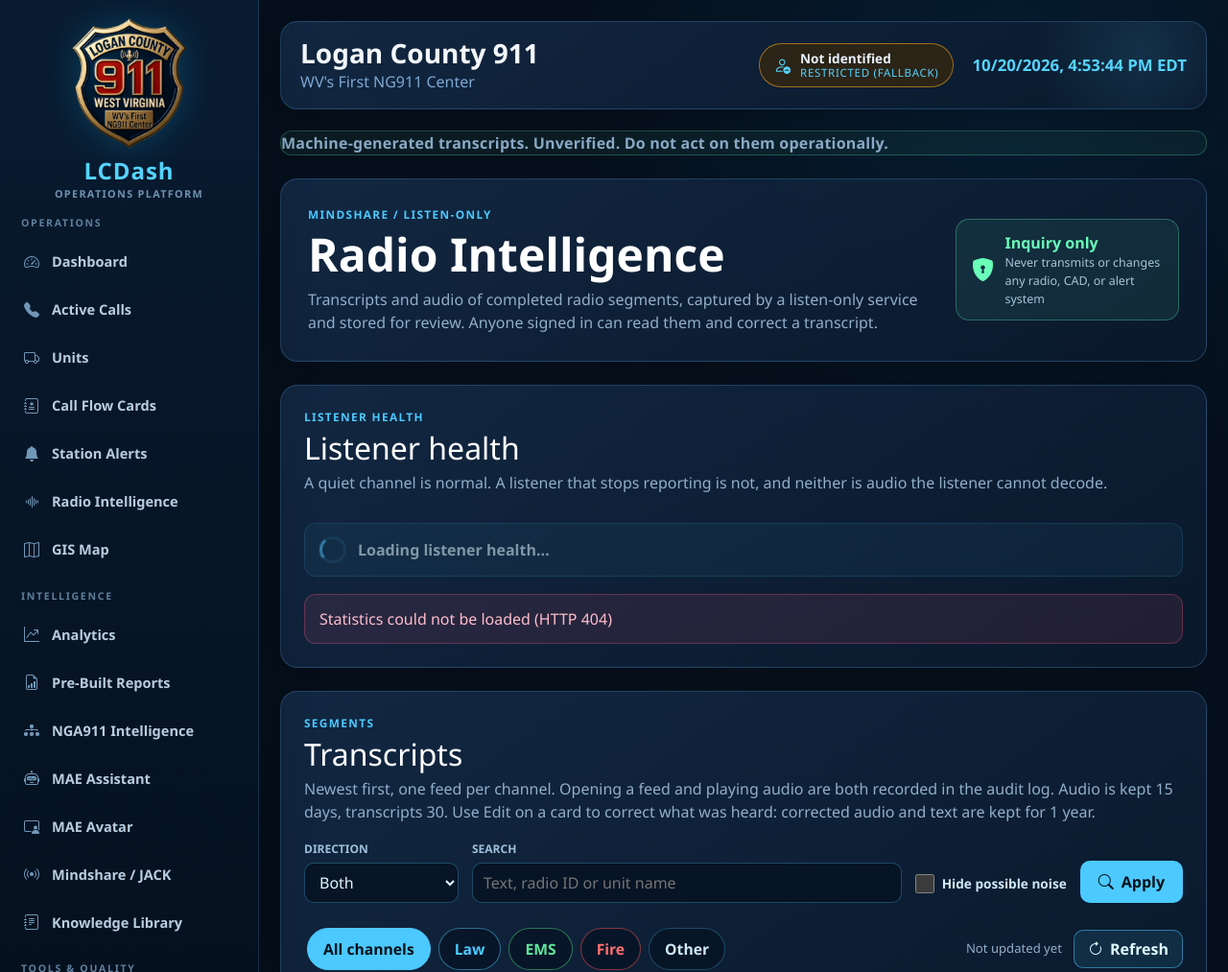
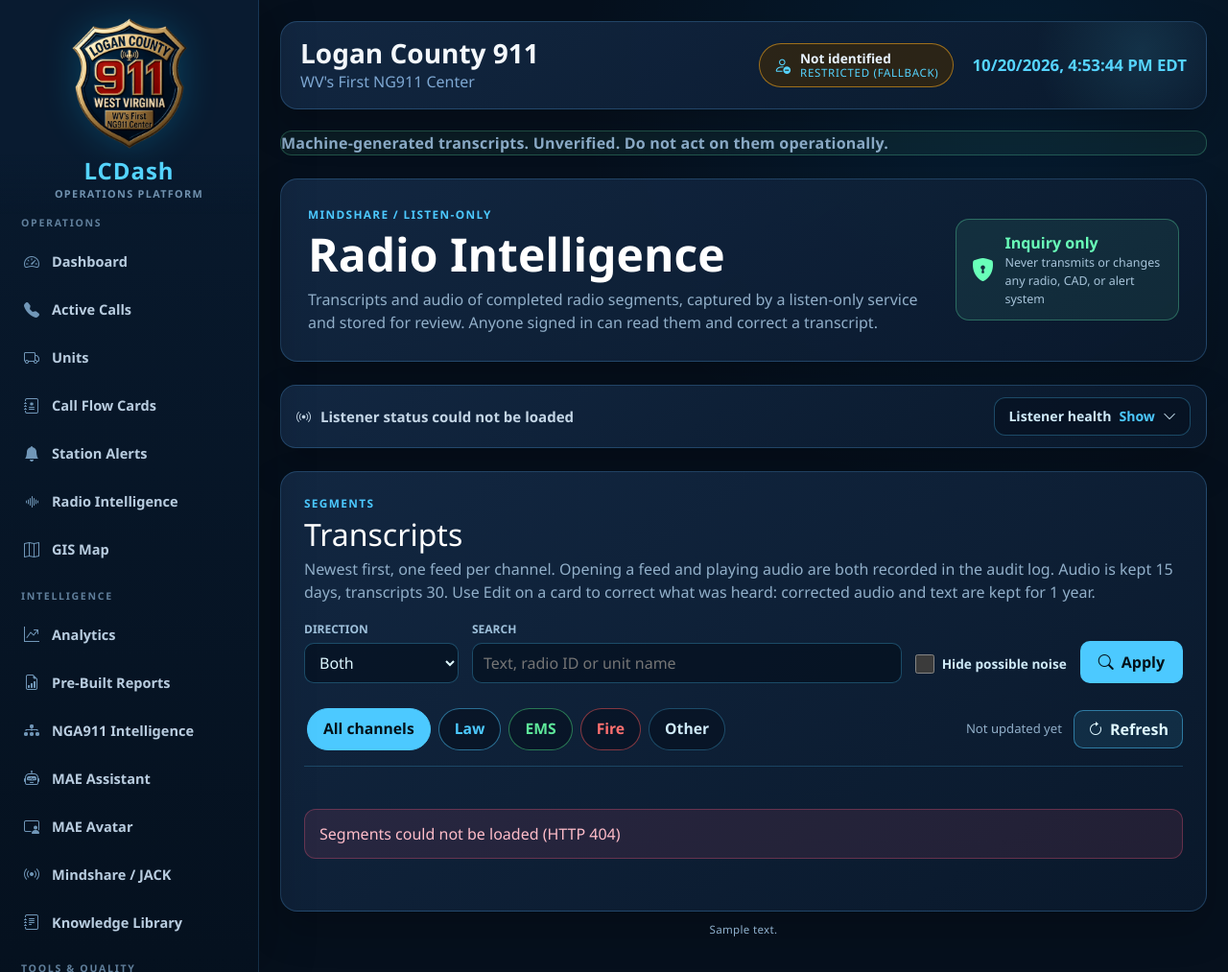
Before and after one commit to shegone/LCDash, a Python web app: template templates/mindshare_radio.html in a window 1280 px wide. Shown: the whole page at 96% size. Run offline with Jinja, Linux system fonts and the light colour scheme; the template is opened without the code that fills it: most values are stand-ins (such as "Sample title", 1, 10 or a date in 2020); some libraries are stand-ins or nearby versions.

Commit message:
Radio: fold listener health behind a button, keep a one-line status
Capture lines, queues and per-channel counts are collapsed by default. A
status line stays on screen (reporting / NOT reporting / undecoded audio /
status unavailable) so a silent listener is still seen. The open state is
remembered per browser.

Co-Authored-By: Claude Sonnet 5.5 <noreply@anthropic.com>

```diff
--- a/static/css/lcdash-admin-radio.css
+++ b/static/css/lcdash-admin-radio.css
@@ -40,6 +40,71 @@ html,
 }
 
 /* Listener health panel */
+
+/* The folded health bar: one status line, details behind the button. */
+
+.radio-health-bar { padding: 12px 16px; border-radius: 16px; }
+
+.radio-health-summary {
+    display: flex;
+    flex-wrap: wrap;
+    align-items: center;
+    justify-content: space-between;
+    gap: 8px 16px;
+}
+
+.radio-health-status {
+    display: inline-flex;
+    align-items: center;
+    gap: 10px;
+    min-width: 0;
+    font-weight: 800;
+    font-size: .94rem;
+    overflow-wrap: anywhere;
+}
+
+.radio-health-status.is-ok { color: #8dffcb; }
+.radio-health-status.is-warn { color: #ffdc8a; }
+.radio-health-status.is-bad { color: #ffd0da; }
+.radio-health-status.is-unknown { color: #c4d6e6; }
+
+.radio-health-status.is-bad {
+    padding: 4px 12px;
+    border: 1px solid rgba(255, 138, 160, .7);
+    border-radius: 10px;
+    background: rgba(255, 91, 126, .12);
+}
+
+.radio-health-toggle {
+    display: inline-flex;
+    align-items: center;
+    gap: 8px;
+    min-height: 40px;
+    padding: 6px 14px;
+    border: 1px solid rgba(76, 201, 255, .3);
+    border-radius: 12px;
+    color: #cfeaf8;
+    background: rgba(5, 16, 30, .6);
+    font-size: .88rem;
+    font-weight: 800;
+    cursor: pointer;
+}
+
+.radio-health-toggle:hover { border-color: rgba(76, 201, 255, .65); }
+
+.radio-health-toggle:focus-visible {
+    outline: 3px solid rgba(85, 212, 255, .62);
+    outline-offset: 2px;
+}
+
+.radio-health-toggle-word { color: #4cc9ff; }
+
+.radio-health-toggle .bi { transition: transform .15s ease; }
+.radio-health-toggle[aria-expanded="true"] .bi { transform: rotate(180deg); }
+
+.radio-health-body[hidden] { display: none; }
+.radio-health-body { margin-top: 14px; }
+.radio-health-intro { margin: 0 0 12px; color: #9ec0da; font-size: .9rem; }
 
 .radio-stats {
     display: grid;
--- a/static/js/lcdash-admin-radio.js
+++ b/static/js/lcdash-admin-radio.js
@@ -152,6 +152,11 @@
     const noiseCount = document.getElementById("radio-noise-count");
     const idFilterBar = document.getElementById("radio-id-filter");
     const districtBar = document.getElementById("radio-districts");
+    const healthStatus = document.getElementById("radio-health-status");
+    const healthStatusText = document.getElementById("radio-health-status-text");
+    const healthToggle = document.getElementById("radio-health-toggle");
+    const healthToggleWord = document.getElementById("radio-health-toggle-word");
+    const healthBody = document.getElementById("radio-health-body");
     if (!statsBox || !statsError || !form || !directionSelect || !textInput ||
         !applyButton || !tablist || !panelsBox || !updatedText || !refreshButton ||
         !playStatus) {
@@ -1618,6 +1623,57 @@
         healthAnnounce.textContent = parts.join(" ");
     }
 
+    // The one-line status that stays on screen when the details are folded away.
+    function setHealthSummary(tone, text) {
+        if (!healthStatus || !healthStatusText) return;
+        healthStatus.className = `radio-health-status is-${tone}`;
+        healthStatus.dataset.state = tone;
+        healthStatusText.textContent = text;
+    }
+
+    function healthSummary(listener, state, undecoded, last) {
+        const parts = [];
+        let tone = "unknown";
+        if (state === "reporting") {
+            const age = formatSecondsAgo(listener.age_seconds);
+            parts.push(age ? `Listener reporting, ${age}` : "Listener reporting");
+            tone = undecoded.length ? "warn" : "ok";
+        } else if (state === "silent") {
+            const since = listener.last_heartbeat_at ? formatTime(listener.last_heartbeat_at) : "";
+            parts.push(since ? `Listener NOT reporting since ${since}` : "Listener NOT reporting");
+            tone = "bad";
+        } else {
+            parts.push("No listener heartbeat received yet");
+        }
+        if (undecoded.length) parts.push("undecoded audio, see details");
+        if (last) parts.push(`last segment ${formatAge(last)}`);
+        setHealthSummary(tone, parts.join(" \u00b7 "));
+    }
+
+    function setHealthOpen(open) {
+        if (!healthToggle || !healthBody) return;
+        healthBody.hidden = !open;
+        healthToggle.setAttribute("aria-expanded", open ? "true" : "false");
+        if (healthToggleWord) healthToggleWord.textContent = open ? "Hide" : "Show";
+        // A per-viewer convenience only; the page works without it.
+        try {
+            window.localStorage.setItem("lcdash.radio.health.open", open ? "1" : "0");
+        } catch (error) { /* storage may be blocked */ }
+    }
+
+    if (healthToggle && healthBody) {
+        let remembered = false;
+        try {
+            remembered = window.localStorage.getItem("lcdash.radio.health.open") === "1";
+        } catch (error) { /* storage may be blocked */ }
+        healthBody.hidden = !remembered;
+        healthToggle.setAttribute("aria-expanded", remembered ? "true" : "false");
+        if (healthToggleWord) healthToggleWord.textContent = remembered ? "Hide" : "Show";
+        healthToggle.addEventListener("click", function () {
+            setHealthOpen(healthBody.hidden);
+        });
+    }
+
     function renderStats(stats) {
         statsBox.textContent = "";
         statsBox.classList.remove("is-stale");
@@ -1655,6 +1711,7 @@
 
         if (undecoded.length) statsBox.appendChild(renderWarning(undecoded));
         if (state !== "never") statsBox.appendChild(renderDetail(listener, state));
+        healthSummary(listener, state, undecoded, last);
         announceHealth(state, undecoded);
 
         tabs.forEach(function (tab) {
@@ -1689,6 +1746,7 @@
             showError(statsError, result.error);
             // What is on screen is old: say so rather than leave a green tile up.
             statsBox.classList.add("is-stale");
+            setHealthSummary("unknown", "Listener status could not be loaded");
             return;
         }
         hideError(statsError);
--- a/templates/mindshare_radio.html
+++ b/templates/mindshare_radio.html
@@ -27,22 +27,32 @@
     </div>
 </section>
 
-<section id="radio-health" class="admin-panel glass mt-4" aria-labelledby="radio-stats-title">
-    <div class="admin-panel-header">
-        <div>
-            <div class="admin-eyebrow">LISTENER HEALTH</div>
-            <h2 id="radio-stats-title">Listener health</h2>
-            <p>A quiet channel is normal. A listener that stops reporting is not, and neither is audio the listener cannot decode.</p>
+{#- The listener's details (capture lines, queues, per-channel counts) are behind
+    the button. The one-line status stays on screen so a silent listener is seen. -#}
+<section id="radio-health" class="radio-health-bar glass mt-4" aria-labelledby="radio-stats-title">
+    <div class="radio-health-summary">
+        <span id="radio-health-status" class="radio-health-status is-unknown" data-state="loading">
+            <i class="bi bi-broadcast" aria-hidden="true"></i>
+            <span id="radio-health-status-text">Listener status loading&hellip;</span>
+        </span>
+        <button id="radio-health-toggle" type="button" class="radio-health-toggle"
+                aria-expanded="false" aria-controls="radio-health-body">
+            <span id="radio-stats-title">Listener health</span>
+            <span id="radio-health-toggle-word" class="radio-health-toggle-word">Show</span>
+            <i class="bi bi-chevron-down" aria-hidden="true"></i>
+        </button>
+    </div>
+    <div id="radio-health-body" class="radio-health-body" hidden>
+        <p class="radio-health-intro">A quiet channel is normal. A listener that stops reporting is not, and neither is audio the listener cannot decode.</p>
+        <div id="radio-stats" class="radio-stats" aria-live="off">
+            <div class="admin-progress">
+                <div class="admin-progress-spinner" aria-hidden="true"></div>
+                <div><strong>Loading listener health&hellip;</strong></div>
+            </div>
         </div>
-    </div>
-    <div id="radio-stats" class="radio-stats" aria-live="off">
-        <div class="admin-progress">
-            <div class="admin-progress-spinner" aria-hidden="true"></div>
-            <div><strong>Loading listener health&hellip;</strong></div>
-        </div>
+        <div id="radio-stats-error" class="admin-error" hidden></div>
     </div>
     <p id="radio-health-announce" class="radio-sr-only" role="status" aria-live="polite"></p>
-    <div id="radio-stats-error" class="admin-error" hidden></div>
 </section>
 
 <section class="admin-panel glass mt-4" aria-labelledby="radio-segments-title">
```
Also changed, not shown: tests/contracts/test_radio_ui_assets.py (+40 -0 lines).
